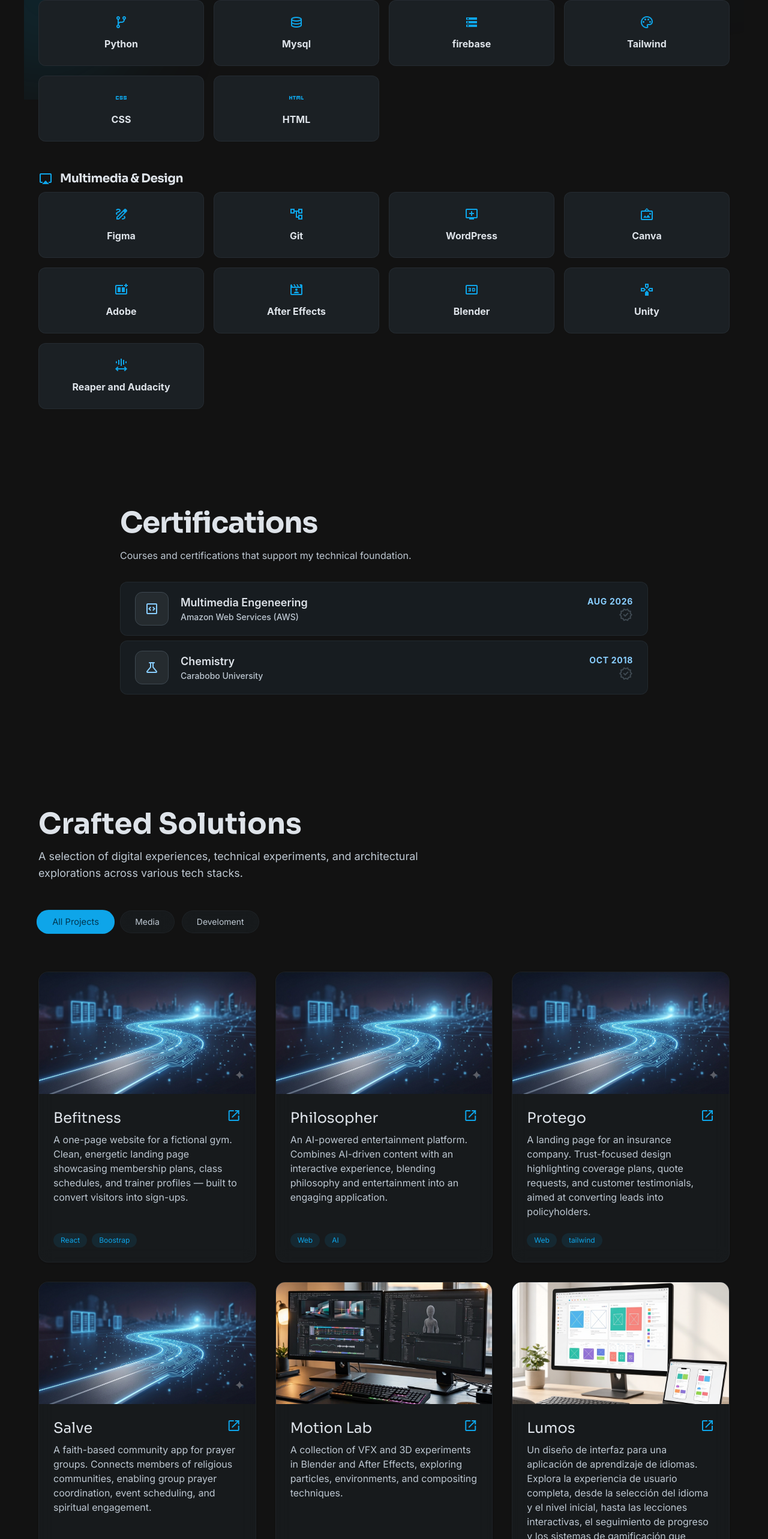
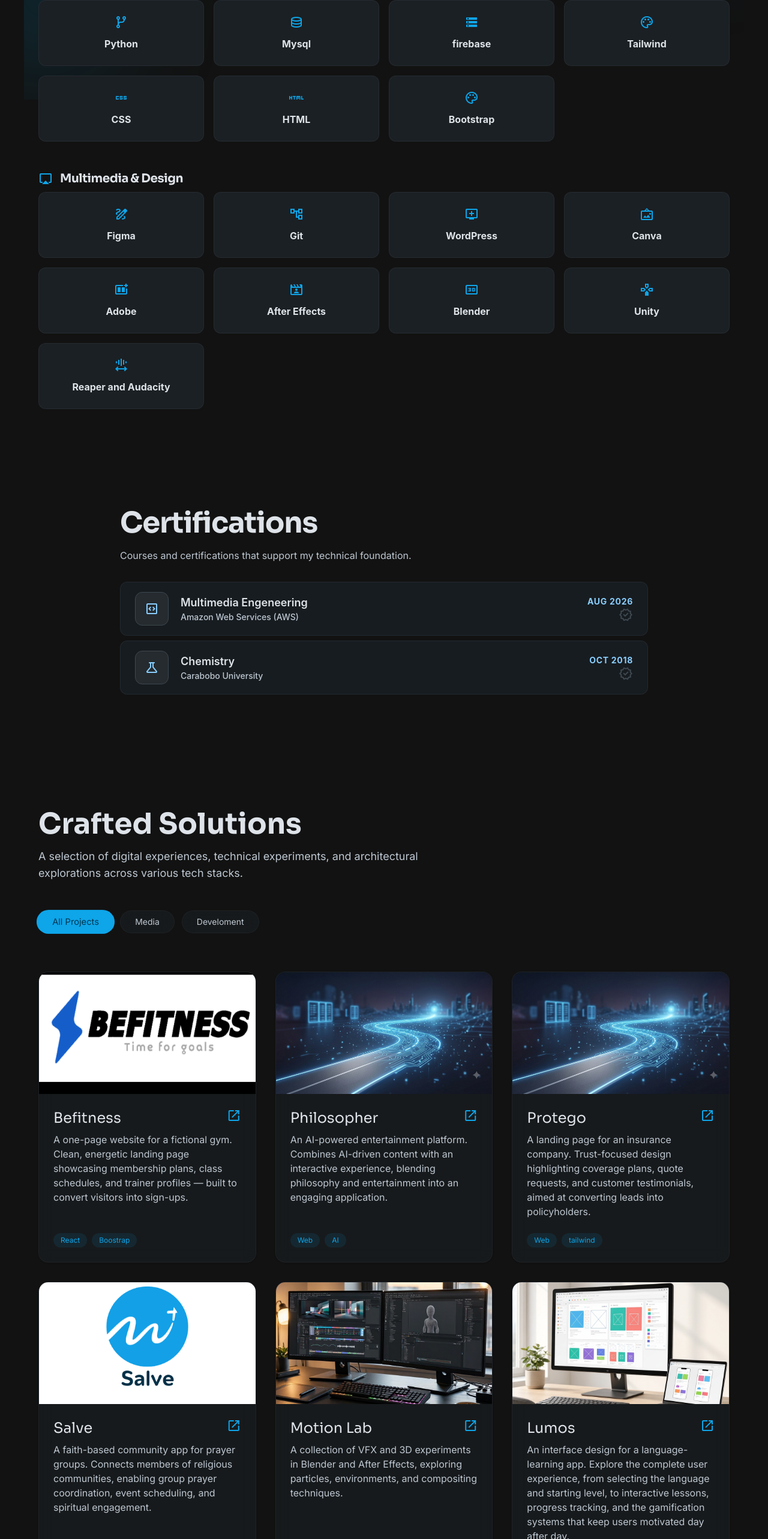
Before and after one commit to Yoises/Portafolio, a React (Vite) app: page / in a window 1280 px wide. Shown: the part 1218-3784 px from the top of the page at 60% size. Built offline with nearby package versions, Linux system fonts and the light colour scheme.

Commit message:
fix: agregar permisos de ejecucion para cmcbb

```diff
--- a/src/components/Projects.tsx
+++ b/src/components/Projects.tsx
@@ -34,7 +34,7 @@ const projects: Project[] = [
     tags: ["React", "Boostrap"],
     category: "Develoment",
     type: "site",
-    link: "#",
+    link: "https://befitness-ten.vercel.app/",
   },
   {
     id: 2,
@@ -125,7 +125,7 @@ const projects: Project[] = [
   {
     id: 6,
     title: "Lumos",
-    description: "Un diseño de interfaz para una aplicación de aprendizaje de idiomas. Explora la experiencia de usuario completa, desde la selección del idioma y el nivel inicial, hasta las lecciones interactivas, el seguimiento de progreso y los sistemas de gamificación que mantienen al usuario motivado día a día.",
+    description: "An interface design for a language-learning app. Explore the complete user experience, from selecting the language and starting level, to interactive lessons, progress tracking, and the gamification systems that keep users motivated day after day.",
     image: images.DesignLab,
     tags: ["Figma", "Mobile"],
     category: "Media",
--- a/src/components/Skills.tsx
+++ b/src/components/Skills.tsx
@@ -24,6 +24,7 @@ const categories: SkillCategory[] = [
       { name: "Tailwind", icon: "palette" },
       { name: "CSS", icon: "css" },
       { name: "HTML", icon: "html" },
+      { name: "Bootstrap", icon: "palette" },
 
     ],
   },
--- a/src/constants/images.ts
+++ b/src/constants/images.ts
@@ -1,10 +1,10 @@
 import profileImage from "../assets/image/profile.jpg";
 import aboutportrait from "../assets/image/aboutportrait.png";
 import circuitpath from "../assets/image/circuit-path.png";
-import develoment1 from "../assets/image/circuit-path.png";
+import develoment1 from "../assets/image/develoment1.png";
 import develoment2 from "../assets/image/circuit-path.png";
 import develoment3 from "../assets/image/circuit-path.png";
-import develoment4 from "../assets/image/circuit-path.png";
+import develoment4 from "../assets/image/develoment4.png";
 import develoment5 from "../assets/image/circuit-path.png";
 import develoment6 from "../assets/image/circuit-path.png";
 import develoment7 from "../assets/image/circuit-path.png";
```
Also changed, not shown: src/assets/image/develoment1.png (added), src/assets/image/develoment4.png (added).
